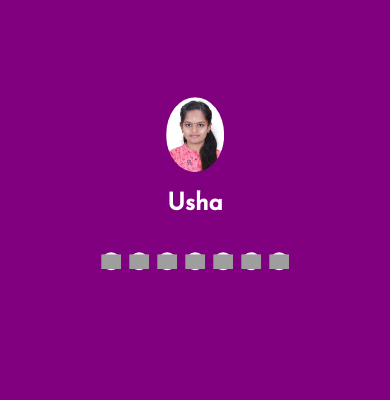
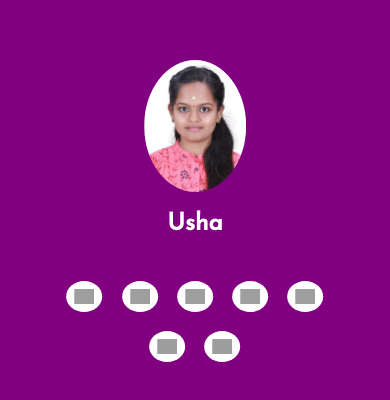
Before and after one commit to Krius2023/portfolio-v1, a plain HTML site: page index.html in a window 390 px wide. Shown: the part 114-514 px from the top of the page. Drawn offline with Linux system fonts and the light colour scheme; grey boxes are pictures that could not be loaded.

Commit message:
style changes

```diff
--- a/styles.css
+++ b/styles.css
@@ -16,17 +16,22 @@ div.main {
 }
 
 div.picture {
-    width: 50%;
+    width: 40%;
     align-self: center;
     display: flex;
     flex-direction: column;
     align-items: center;
     justify-content: space-between;
-    padding: 4%;
+    padding: 1rem;
 }
 
 div.picture img {
-    border-radius: 100%;
+    /* width: 100%;
+    height: 100%; */
+    object-fit: cover;
+    border-radius: 50%;
+    display: block;
+    /* border-radius: 100%; */
 }
 
 button.share {
@@ -47,11 +52,11 @@ div.social_icons ul {
 }
 
 div.social_icons ul li {
-    margin: 5px;
+    margin: 0.6rem;
 }
 
 div.social_icons ul li a {
-    padding: 8px;
+    padding: 0.5rem;
     display: flex;
     justify-content: center;
     align-items: center;
@@ -61,16 +66,12 @@ div.social_icons ul li a {
 }
 
 @media only screen and (max-width: 600px) {
-    div.picture img {
-        width: 40%;
+    div.picture {
+        width: 70%;
     }
 
-    div.social_icons ul li a {
-        padding: 4px !important;
-    }
-
-    div.social_icons ul li a {
-        width: 10px !important;
-        height: 10px !important;
+    div.picture img {
+        width: 50%;
+        height: 50%;
     }
 }
```
